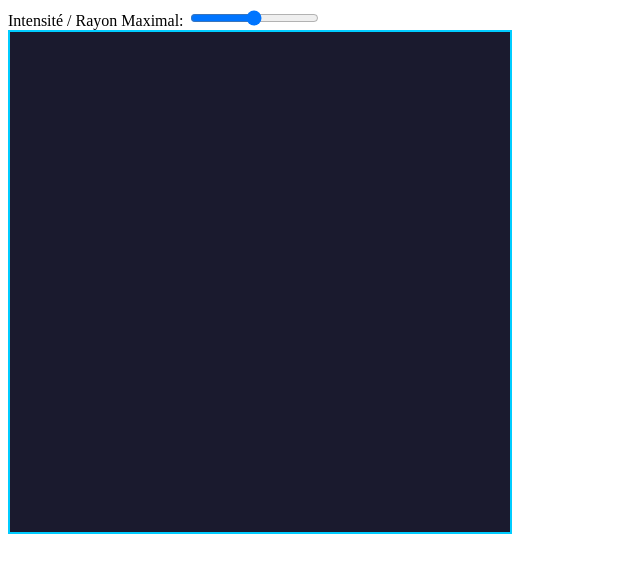
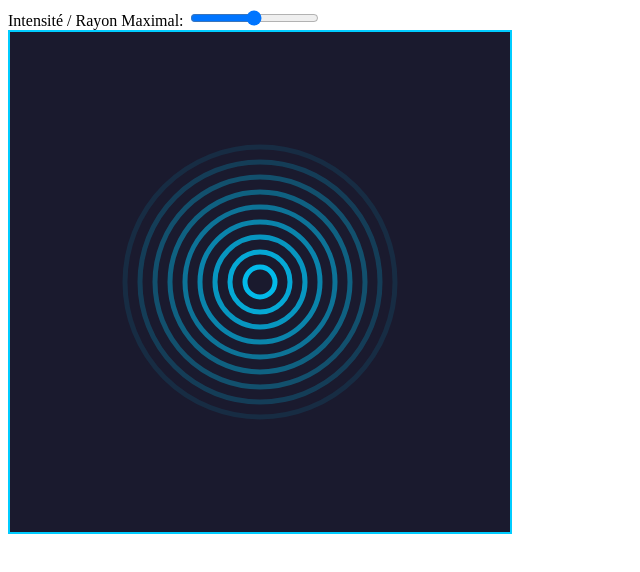
Before and after one commit to Bebbou/DEVwebMMI-1, a plain HTML site: page TD/TD2/index.html in a window 1280 px wide. Shown: the whole page, without its empty margins (0-640 px from the left). Drawn offline with Linux system fonts and the light colour scheme.

Commit message:
Update index.html structure and script path

```diff
--- a/TD/TD2/index.html
+++ b/TD/TD2/index.html
@@ -12,6 +12,6 @@
       <input id="vibrationSelector" min="50" max="250" value="150" type="range" oninput="lancerAnimation()"/>
     </div>
     <canvas id="echoCanvas" width="500" height="500" style="border: 2px solid #00ccff; background-color: #1a1a2e"></canvas>
-    <script src="script.js"></script>
+    <script src="script/script.js"></script>
   </body>
 </html>
```
